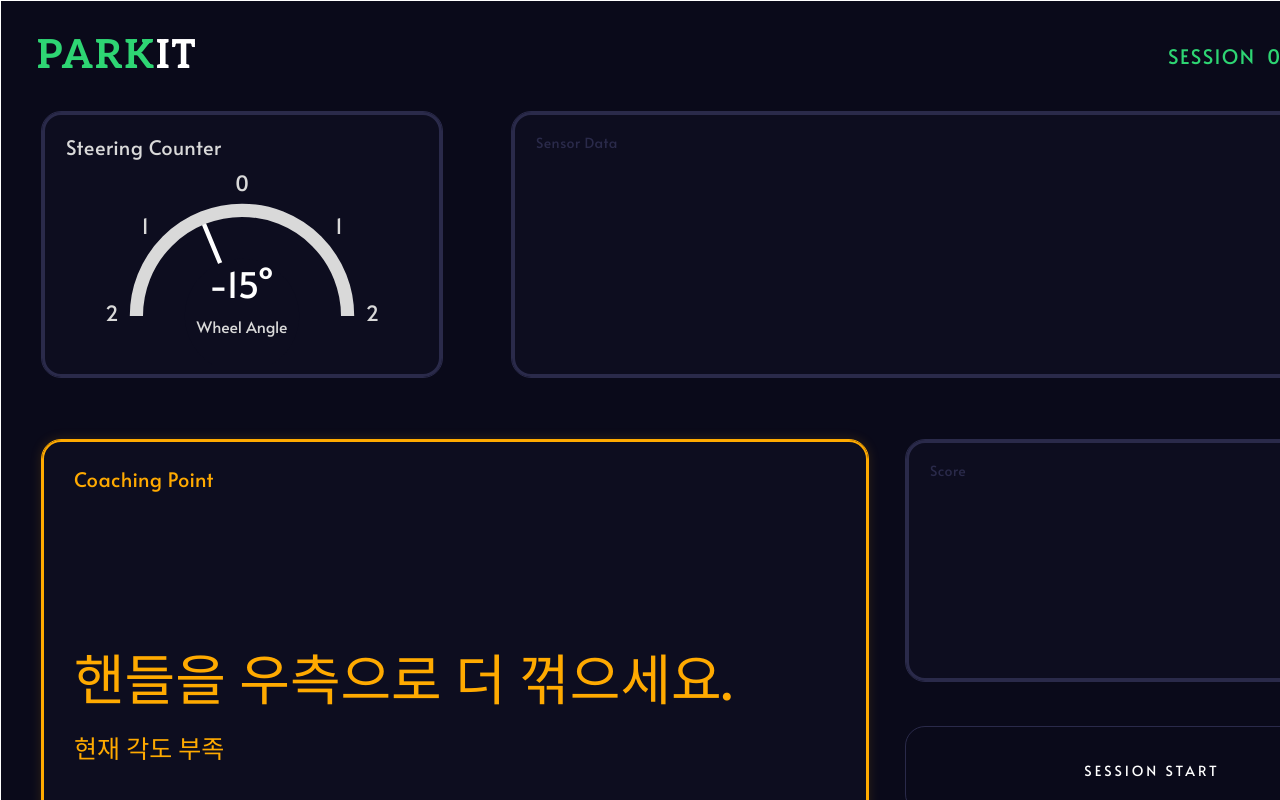
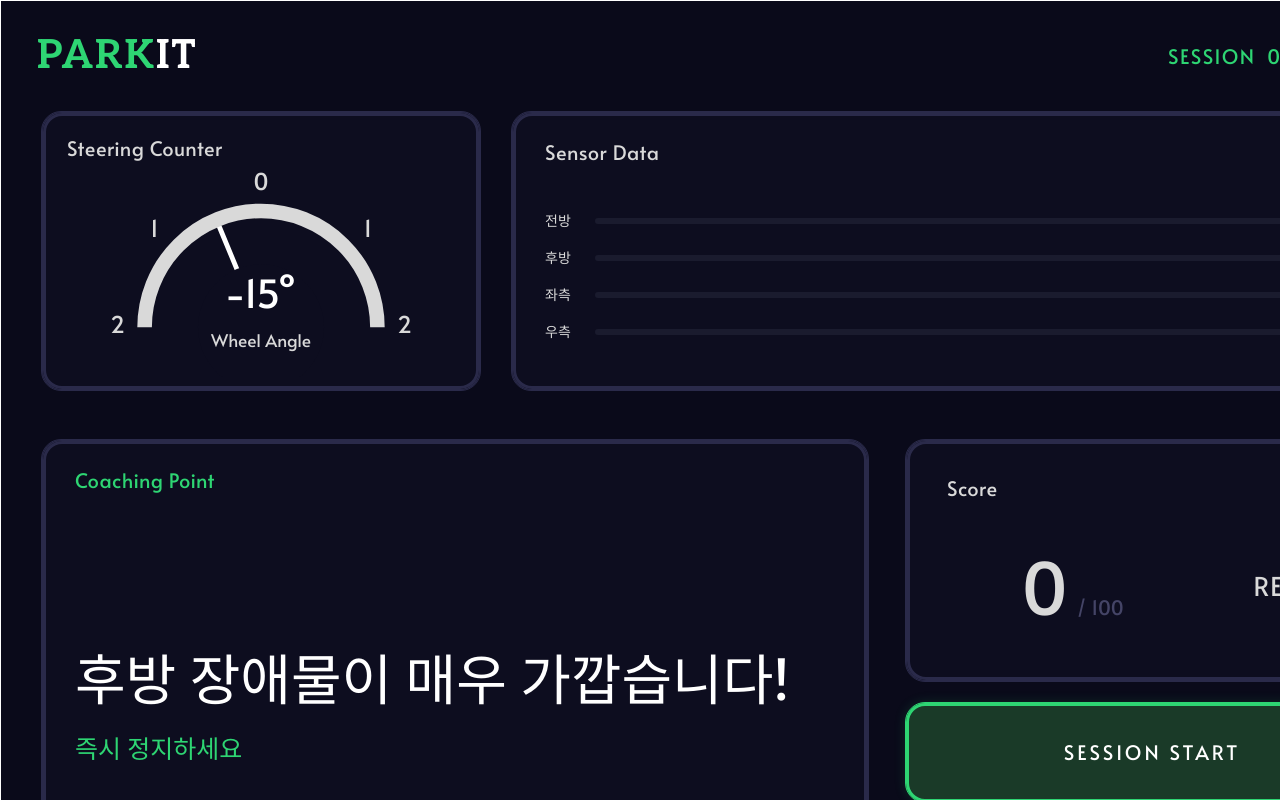
Before and after one commit to Parkit-Team/parkit-client, a React (Vite) app: page / in a window 1280 px wide. Shown: the top 800 px of the page. Built offline with nearby package versions, Linux system fonts and the light colour scheme; a web font is replaced by a local one.

Commit message:
SensorData 구현 ScoreBoard 구현 SessionControl 구현 app.css 수정 app.jsx 수정 (test 코드) component.css 수정

```diff
--- a/src/App.css
+++ b/src/App.css
@@ -50,32 +50,37 @@ body {
 .row--top {
   display: flex;
   justify-content: space-between;
+  gap: 20px;
 }
 
 /* 하단 행 */
 .row--bottom {
   display: flex;
   justify-content: space-between;
+  gap: 15px;
 }
 
 /* 오른쪽 컬럼 */
 .right-col {
   display: flex;
   flex-direction: column;
-  justify-content: space-between;
+  justify-content: flex-start;
+  gap: 20px;
+  width: 494px;
 }
+
 
 /* ── 각 모듈 고정 사이즈 ── */
 
 .steering-wrap {
-  width: 402px;
-  height: 267px;
+  width: 440px;
+  height: 280px;
   flex-shrink: 0;
 }
 
 .sensordata-wrap {
   width: 888px;
-  height: 267px;
+  height: 280px;
   flex-shrink: 0;
 }
 
@@ -93,8 +98,10 @@ body {
 
 .session-wrap {
   width: 494px;
+  height: 217px;
   flex-shrink: 0;
 }
+
 
 /* 플레이스홀더 */
 .placeholder {
@@ -107,34 +114,3 @@ body {
   font-size: 14px;
   letter-spacing: 0.5px;
 }
-
-/* 세션 버튼 */
-.session-buttons {
-  width: 100%;
-  display: flex;
-  flex-direction: column;
-  gap: 17px;
-}
-
-.session-btn {
-  width: 100%;
-  height: 88px;
-  border-radius: 20px;
-  border: 1px solid var(--color-line);
-  background: transparent;
-  color: #FFFFFF;
-  font-size: 14px;
-  font-weight: 700;
-  letter-spacing: 3px;
-  cursor: pointer;
-  transition: all 0.2s;
-}
-
-.session-btn--active {
-  background-color: #1a3a28;
-  border-color: var(--color-green);
-}
-
-.session-btn:hover {
-  border-color: var(--color-green);
-}
--- a/src/App.jsx
+++ b/src/App.jsx
@@ -4,67 +4,100 @@ import SteeringCounter from './components/SteeringCounter';
 import CoachingPoint from './components/CoachingPoint';
 import coachingTips from './coachingTips.json';
 
-// id로 코칭 데이터 조회
+import React, { useState, useEffect } from 'react';
+import SensorData from './components/SensorData';
+import ScoreBoard from './components/ScoreBoard';
+import SessionControl from './components/SessionControl';
+
 const getCoaching = (id) => coachingTips.find(tip => tip.id === id) || null;
 
-function SensorData() {
-  return (
-    <div className="sensordata-wrap">
-      <div className="card placeholder">Sensor Data</div>
-    </div>
-  );
-}
+function App() {
+  const [score, setScore] = useState(0);
+  const [isRunning, setIsRunning] = useState(false);
+  const [sensorData, setSensorData] = useState({ front: 200, back: 0, left: 100, right: 100 });
+  const [direction, setDirection] = useState(1); // 1: 증가, -1: 감소
 
-function Score() {
-  return (
-    <div className="score-wrap">
-      <div className="card placeholder">Score</div>
-    </div>
-  );
-}
+  const handleStart = () => {
+    setScore(70);
+    setIsRunning(true);
+  };
 
-function SessionControl() {
-  return (
-    <div className="session-wrap">
-      <div className="session-buttons">
-        <button className="session-btn">SESSION START</button>
-        <button className="session-btn session-btn--active">SESSION STOP</button>
-      </div>
-    </div>
-  );
-}
+  const handleStop = () => {
+    if (isRunning) {
+      setIsRunning(false);
+      setSensorData({ front: 200, back: 0, left: 100, right: 100 });
+    } else {
+      setScore(0);
+    }
+  };
 
-function App() {
-  // 코칭 id 데이터 불러오기
-  const coachingId = 8;
+  // 실시간 테스트 로직
+  useEffect(() => {
+    let timer;
+    if (isRunning) {
+      timer = setInterval(() => {
+
+        setSensorData(prev => {
+          let nextFront = prev.front + (20 * direction); // 20씩 변화
+          if (nextFront >= 200) { nextFront = 200; setDirection(-1); }
+          else if (nextFront <= 0) { nextFront = 0; setDirection(1); }
+
+          return {
+            front: nextFront,
+            back: 200 - nextFront,
+            left: 100 + (direction * 15),
+            right: 100 - (direction * 15)
+          };
+        });
+
+        setScore(prev => {
+          const isDanger = sensorData.front < 60;
+          let newScore = isDanger ? prev - 2 : prev + 1;
+          return Math.max(0, Math.min(100, newScore));
+        });
+      }, 500);
+    }
+    return () => clearInterval(timer);
+  }, [isRunning, sensorData.front, direction]);
+
+  // 점수에 따른 코칭 id 변경 (1: 위험, 8: 양호)
+  const coachingId = score < 50 ? 1 : 8;
   const coaching = getCoaching(coachingId);
 
   return (
     <div className="app">
-      <Header isRunning={true} sessionTime={81} />
+      <Header isRunning={isRunning} sessionTime={81} />
 
       <main className="main">
-        {/* 상단 행 */}
         <div className="row--top">
-          <div className="steering-wrap">
+          <div className="steering-wrap card">
             <SteeringCounter wheelAngle={-15} />
           </div>
-          <SensorData />
+          <div className="sensordata-wrap card">
+            <SensorData data={sensorData} isRunning={isRunning}/>
+          </div>
         </div>
 
-        {/* 하단 행 */}
         <div className="row--bottom">
-          <div className="coaching-wrap">
+          <div className="coaching-wrap card">
             <CoachingPoint
               message={coaching?.message}
               subMessage={coaching?.subMessage}
               level={coaching?.level}
-              isRunning={true}
+              isRunning={isRunning}
             />
           </div>
           <div className="right-col">
-            <Score />
-            <SessionControl />
+            <div className="score-wrap card">
+              <ScoreBoard score={score} isRunning={isRunning} />
+            </div>
+            <div className="session-wrap">
+              <SessionControl
+                isRunning={isRunning}
+                onStart={handleStart}
+                onStop={handleStop}
+              />
+            </div>
           </div>
         </div>
       </main>
--- /dev/null
+++ b/src/components/ScoreBoard.jsx
@@ -0,0 +1,31 @@
+// src/components/ScoreBoard.jsx
+import './components.css';
+
+const ScoreBoard = ({ score = 0, isRunning = false }) => {
+  const getDisplayInfo = () => {
+    // 세션 중이거나, 종료 후 점수가 남아있을 때의 상태 판단
+    if (score >= 80) return { text: "EXCELLENT", color: "var(--color-green)" };
+    if (score >= 50) return { text: "GOOD", color: "var(--color-orange)" };
+    if (score > 0) return { text: "POOR", color: "var(--color-red)" };
+    return { text: "READY", color: "var(--color-grey)" };
+  };
+
+  const display = getDisplayInfo();
+
+  return (
+    <div className="card score">
+      <p className="score__title">Score</p>
+      <div className="score__body">
+        <div className="score__left">
+          <span className="score__number" style={{ color: display.color }}>{score}</span>
+          <span className="score__total">/ 100</span>
+        </div>
+        <div className="score__right">
+          <span className="score__status" style={{ color: display.color }}>{display.text}</span>
+        </div>
+      </div>
+    </div>
+  );
+};
+
+export default ScoreBoard;
--- /dev/null
+++ b/src/components/SensorData.jsx
@@ -0,0 +1,51 @@
+// src/components/SensorData.jsx
+import './components.css';
+
+// 친구의 방식처럼 거리별 상태 매핑
+const sensorLevels = (cm) => {
+  if (cm <= 30) return { level: '위험', color: '#FA3A3A' }; // 30cm 이하
+  if (cm <= 80) return { level: '경고', color: '#FFAA00' }; // 80cm 이하
+  return { level: '양호', color: '#2ED573' }; // 그 외
+};
+
+const SensorData = ({ data = { front: 200, back: 200, left: 200, right: 200 }, isRunning = false }) => {
+  const sensors = [
+    { key: 'front', label: '전방', value: data.front },
+    { key: 'back', label: '후방', value: data.back },
+    { key: 'left', label: '좌측', value: data.left },
+    { key: 'right', label: '우측', value: data.right },
+  ];
+
+  return (
+    <div className="card sensordata">
+      <p className="sensordata__title">Sensor Data</p>
+      <div className="sensordata__body">
+        {sensors.map((s) => {
+          const { color } = sensorLevels(s.value);
+          // 0cm일 때 100%, 200cm 이상일 때 0%가 되도록 계산
+          const fillWidth = isRunning ? Math.max(0, 100 - (s.value / 2)) : 0;
+
+          return (
+            <div key={s.key} className="sensordata__row">
+              <span className="sensordata__label">{s.label}</span>
+              <div className="sensordata__bar-bg">
+                <div
+                  className="sensordata__bar-fill"
+                  style={{
+                    width: `${fillWidth}%`,
+                    backgroundColor: isRunning ? color : 'var(--color-line)'
+                  }}
+                />
+              </div>
+              <span className="sensordata__value" style={{ color: isRunning ? color : 'var(--color-grey)' }}>
+                {isRunning ? `${s.value}cm` : '--'}
+              </span>
+            </div>
+          );
+        })}
+      </div>
+    </div>
+  );
+};
+
+export default SensorData;
--- /dev/null
+++ b/src/components/SessionControl.jsx
@@ -0,0 +1,31 @@
+import React from 'react';
+import './components.css';
+
+const SessionControl = ({ isRunning, onStart, onStop }) => {
+  return (
+    <div className="session-control">
+      {/* START 버튼 박스 */}
+      <div className={`session-btn-wrap card ${isRunning ? 'btn--disabled' : 'btn--active-green'}`}>
+        <button
+          className="session-btn"
+          onClick={onStart}
+          disabled={isRunning}
+        >
+          SESSION START
+        </button>
+      </div>
+
+      {/* STOP 버튼 박스 */}
+      <div className={`session-btn-wrap card ${!isRunning ? 'btn--disabled' : ''}`}>
+        <button
+          className="session-btn"
+          onClick={onStop}
+        >
+          SESSION STOP
+        </button>
+      </div>
+    </div>
+  );
+};
+
+export default SessionControl;
--- a/src/components/components.css
+++ b/src/components/components.css
@@ -193,3 +193,178 @@
   font-size: 25px;
   margin: 0;
 }
+
+
+/* ───────────────────────────────────────
+   SensorData
+─────────────────────────────────────── */
+
+.sensordata {
+  padding: 24px 32px;
+  width: 100%;
+  height: 100%;
+  display: flex;
+  flex-direction: column;
+  box-sizing: border-box;
+  overflow: hidden;
+}
+
+.sensordata__title {
+  color: var(--color-grey);
+  font-size: 20px;
+  margin: 0 0 20px 0;
+  letter-spacing: 0.5px;
+}
+
+.sensordata__body {
+  flex: 1;
+  display: flex;
+  flex-direction: column;
+  justify-content: center;
+  gap: 16px;
+}
+
+.sensordata__row {
+  display: flex;
+  align-items: center;
+  gap: 15px;
+}
+
+.sensordata__label {
+  font-size: 14px;
+  color: var(--color-grey);
+  width: 35px;
+  flex-shrink: 0;
+}
+
+.sensordata__bar-bg {
+  flex: 1;
+  height: 6px;
+  background-color: #1A1B2E;
+  border-radius: 3px;
+  overflow: hidden;
+}
+
+.sensordata__bar-fill {
+  height: 100%;
+  transition: width 0.4s ease, background-color 0.4s ease;
+}
+
+.sensordata__value {
+  font-size: 14px;
+  width: 35px;
+  text-align: right;
+  flex-shrink: 0;
+}
+
+
+/* ───────────────────────────────────────
+   ScoreBoard
+─────────────────────────────────────── */
+
+.score {
+  width: 100%;
+  height: 100%;
+  padding: 32px 40px;
+  display: flex;
+  flex-direction: column;
+  box-sizing: border-box;
+}
+
+.score__title {
+  color: var(--color-grey);
+  font-size: 20px;
+  margin: 0 0 20px 0;
+  letter-spacing: 0.5px;
+}
+
+.score__body {
+  flex: 1;
+  display: flex;
+  align-items: center;
+  padding: 0 20px;
+}
+
+.score__left {
+  display: flex;
+  align-items: baseline;
+  gap: 10px;
+}
+
+.score__number {
+  font-size: 72px;
+  font-weight: 800;
+  line-height: 1;
+  min-width: 100px;
+  text-align: right;
+  font-variant-numeric: tabular-nums;
+}
+
+.score__total {
+  font-size: 20px;
+  color: #444466;
+  flex-shrink: 0;
+}
+
+.score__right {
+  flex: 1;
+  display: flex;
+  justify-content: flex-end;
+}
+
+.score__status {
+  font-size: 26px;
+  font-weight: 800;
+  letter-spacing: 1px;
+}
+
+
+/* ───────────────────────────────────────
+   SessionControl (components.css)
+─────────────────────────────────────── */
+
+.session-control {
+  display: flex;
+  flex-direction: column;
+  height: 100%;
+  gap: 16px;
+}
+
+.session-btn-wrap.card {
+  flex: 1;
+  display: flex;
+  align-items: center;
+  justify-content: center;
+  transition: all 0.3s ease;
+  cursor: pointer;
+}
+
+.session-btn {
+  width: 100%;
+  height: 100%;
+  background: transparent;
+  border: none;
+  color: #FFFFFF;
+  outline: none;
+  font-size: 20px;
+  font-weight: 700;
+  letter-spacing: 3px;
+  cursor: pointer;
+  text-transform: uppercase;
+}
+
+.session-btn:focus, .session-btn:active {
+  outline: none;
+  border: none;
+}
+
+.btn--active-green {
+  background-color: #1a3a28 !important;
+  border-color: var(--color-green) !important;
+  box-shadow: inset 0 0 0 3px var(--color-green), 0 0 12px rgba(46, 213, 115, 0.15) !important;
+}
+
+.btn--disabled {
+  opacity: 0.2;
+  cursor: not-allowed;
+}
```
